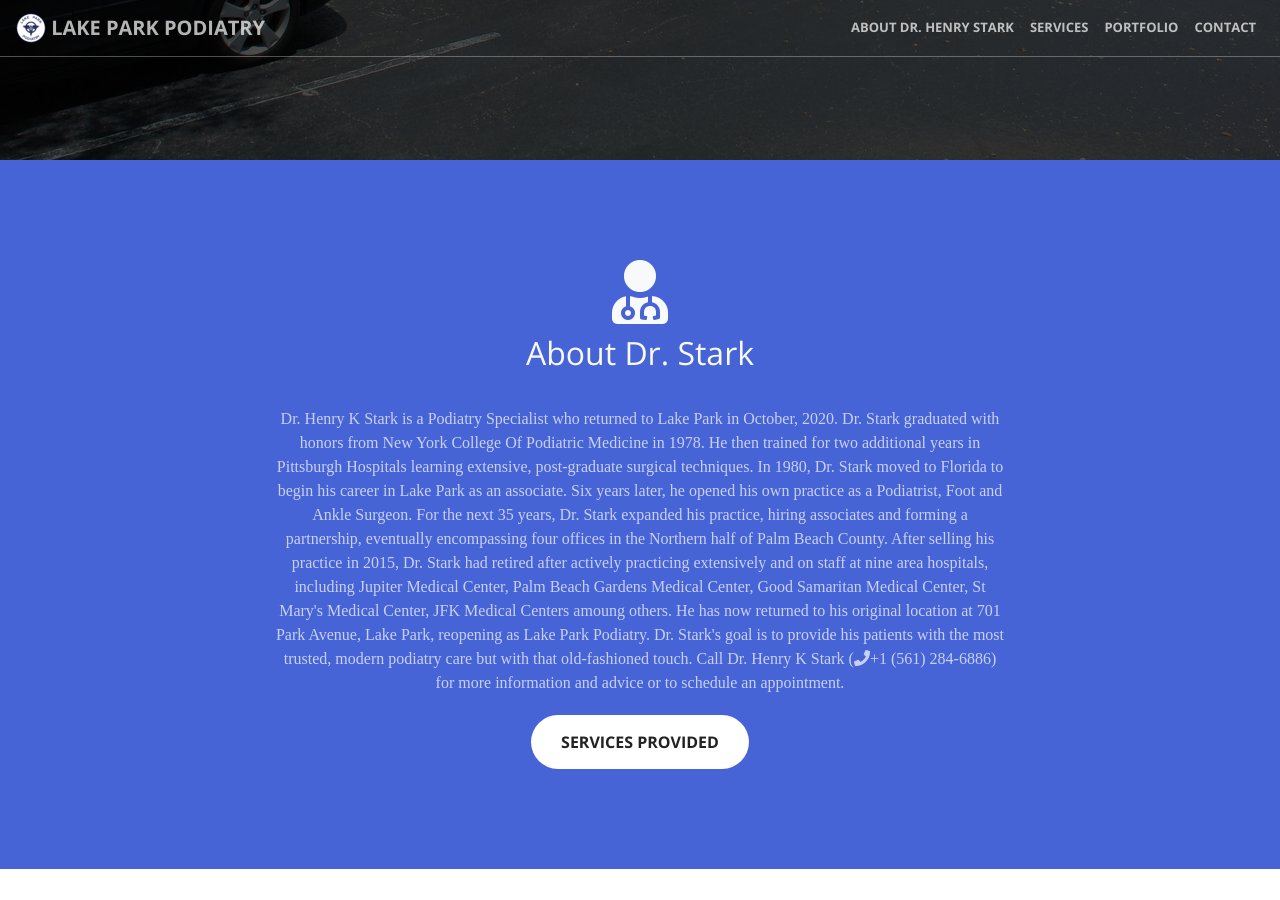
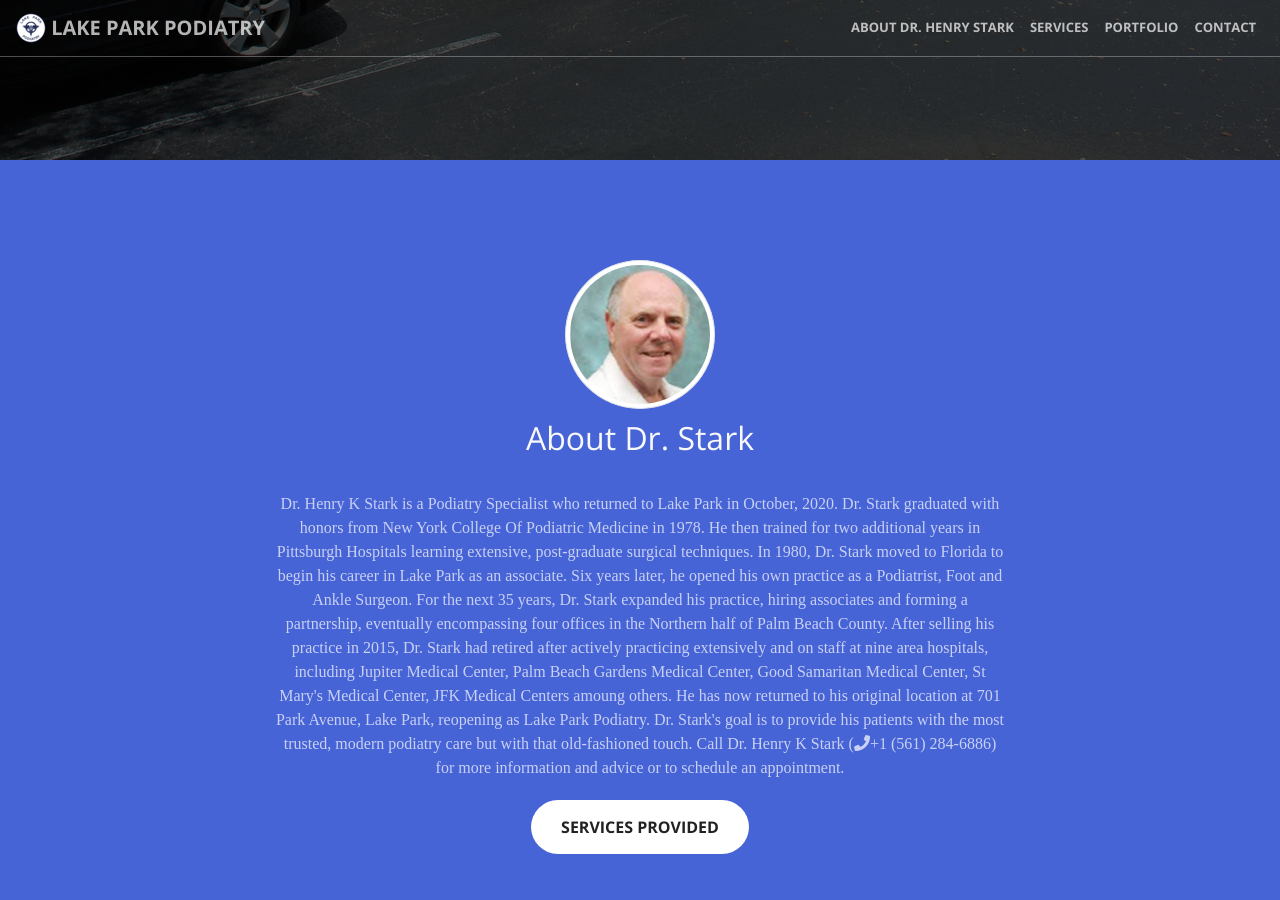
Before and after one commit to hkstarkdpm/lakeparkpodiatry.com, a Jekyll site: the page built from index.html, in a window 1280 px wide and 900 px high, scrolled down 740 px. Built offline with Jekyll 4.4.1, drawn with Linux system fonts in a browser that asks for light colours; nearby versions of some CDN libraries.

Commit message:
add profile picture

```diff
--- a/_includes/about.html
+++ b/_includes/about.html
@@ -1,8 +1,13 @@
 <section class="bg-primary text-light" id="about">
     <div class="container">
         <div class="row">
+          <div class="col text-center">
+            <img src="img/profile.png" class="rounded-circle mx-auto d-block img img-thumbnail" alt="Picture of Dr. Henry Stark" width="150" />
+          </div>
+        </div>
+        <div class="row">
             <div class="col-lg-8 offset-lg-2 text-center">
-                <i class="fa fa-4x fa-user-md wow bounceIn" data-wow-delay=".3s"></i>
+                <!-- <i class="fa fa-4x fa-user-md wow bounceIn" data-wow-delay=".3s"></i> -->
                 <h2 class="section-heading" style="margin-top:10px;">About Dr. Stark</h2>
                 <hr class="light">
                 <p class="text-faded">Dr. Henry K Stark is a Podiatry Specialist who returned to Lake Park in October, 2020. Dr. Stark graduated with honors from New York College Of Podiatric Medicine in 1978.  He then trained for two additional years in Pittsburgh Hospitals learning extensive, post-graduate surgical techniques. In 1980, Dr. Stark moved to Florida to begin his career in Lake Park as an associate. Six years later, he opened his own practice as a Podiatrist, Foot and Ankle Surgeon.  For the next 35 years, Dr. Stark expanded his practice, hiring associates and forming a partnership, eventually encompassing four offices in the Northern half of Palm Beach County.  After selling his practice in 2015, Dr. Stark had retired after actively practicing extensively and on staff at nine area hospitals, including Jupiter Medical Center, Palm Beach Gardens Medical Center, Good Samaritan Medical Center, St Mary's Medical Center, JFK Medical Centers amoung others.  He has now returned to his original location at 701 Park Avenue, Lake Park, reopening as Lake Park Podiatry. Dr. Stark's goal is to provide his patients with the most trusted, modern podiatry care but with that old-fashioned touch. Call Dr. Henry K Stark (<a class="text-faded" href="tel:{{site.phone}}"><i class="fas fa-phone"></i>{{site.phone}}</a>) for more information and advice or to schedule an appointment.</p>
```
Also changed, not shown: img/profile.png (added).
